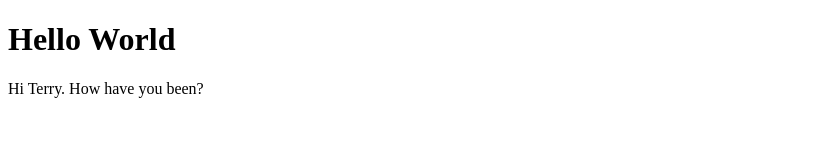
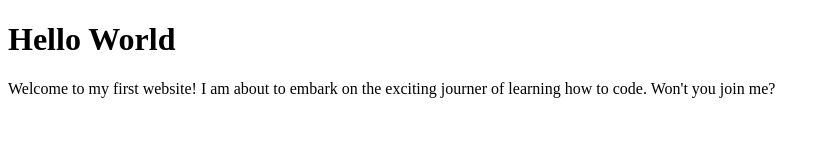
Before and after one commit to John-Kimani/Hello_World, a plain HTML site: page index.html in a window 1280 px wide. Shown: the whole page, without its empty margins (0-830 px from the left). Drawn offline with Linux system fonts and the light colour scheme.

Commit message:
paragraph edit

```diff
--- a/index.html
+++ b/index.html
@@ -11,7 +11,7 @@
         Hello World
     </h1>
     <p>
-        Hi Terry. How have you been?
+        Welcome to my first website! I am about to embark on the exciting journer of learning how to code. Won't you join me?
     </p>
 </body>
 </html>
```
